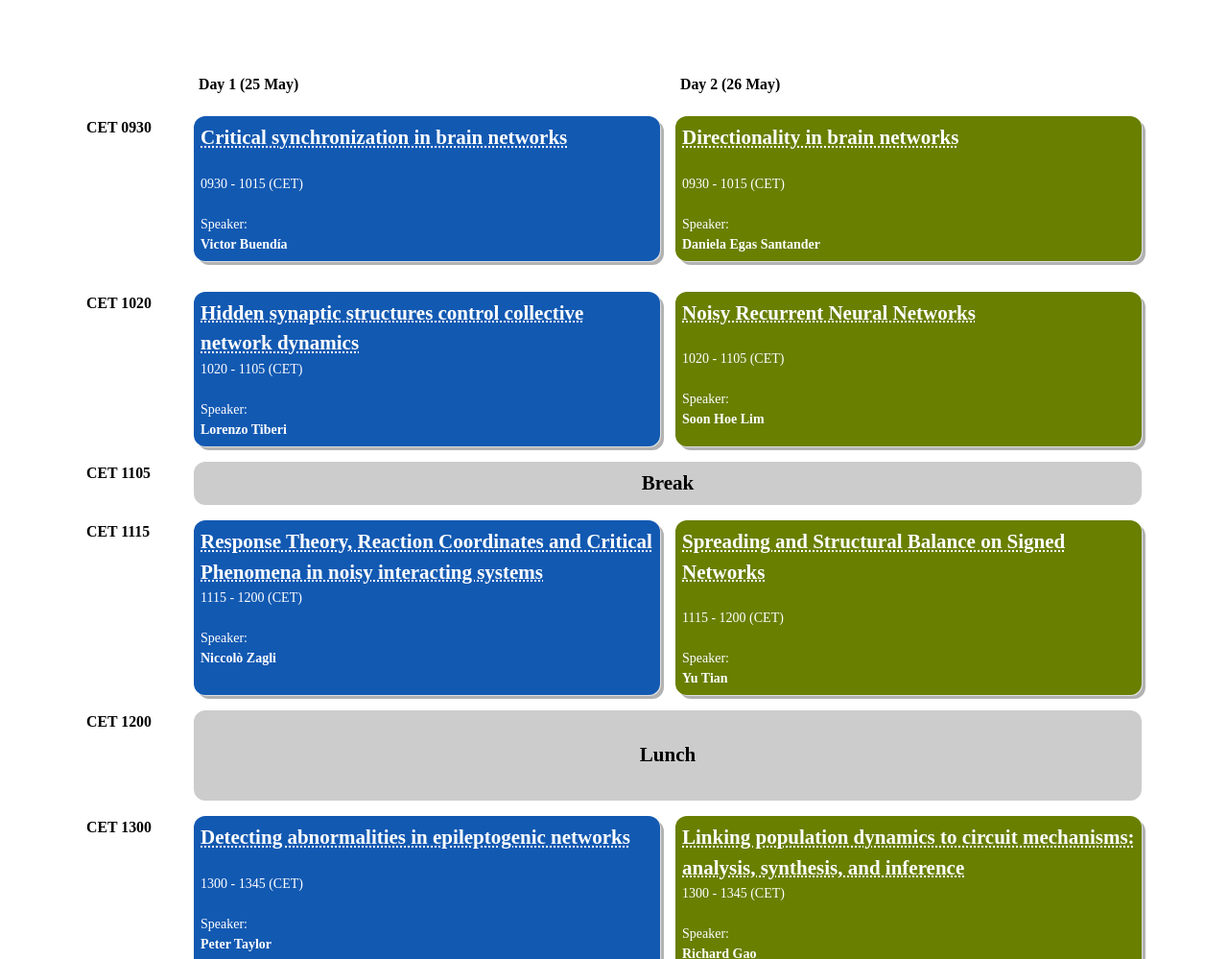
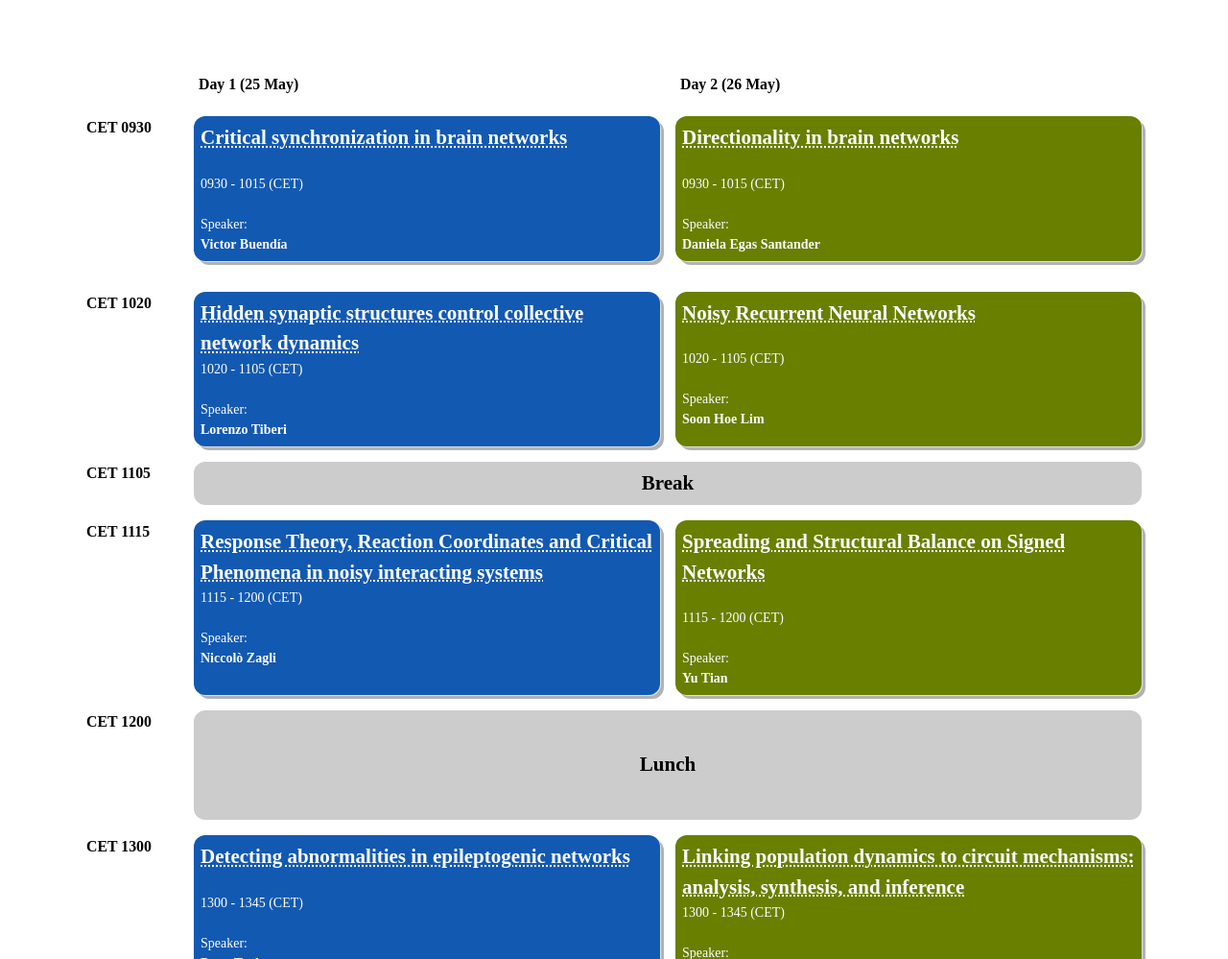
Before and after one commit to brainnet23/brainnet23.github.io, a plain HTML site: page program/program.template.html in a window 1280 px wide. Shown: the part 101-1100 px from the top of the page at 96% size. Drawn offline with Linux system fonts and the light colour scheme; files that its build step writes are made by us from their sources.

Commit message:
Tweaked schedule layout

```diff
--- a/assets/css/mystyles.css
+++ b/assets/css/mystyles.css
@@ -153,7 +153,16 @@ hr {
   height: 40px;
 }
 .lunch {
-  height: 80px;
+  height: 100px;
+  display: flex;
+  justify-content: center;
+  align-items: center;
+  background: #ccc;
+  color: #000;
+  box-shadow: none;
+}
+.cbreak {
+  height: 50px;
   display: flex;
   justify-content: center;
   align-items: center;
--- a/program/program.template.html
+++ b/program/program.template.html
@@ -16,7 +16,7 @@
 
   <div class="session session-1 day-1" style="grid-column: day-1; grid-row: time-0930 / time-1015;" data-last-name="Buendia">
     <h3 class="session-title">
-        <a class="nav-link" id="people-tab" data-toggle="tab" href="#people" role="tab" aria-controls="people" aria-selected="true">
+        <a class="nav-link" id="people-tab" data-toggle="tab" href="#people" role="tab" aria-controls="people" aria-selected="true"><i class="fa fa-users"></i>
             Critical synchronization in brain networks
         </a>
     </h3>
```
